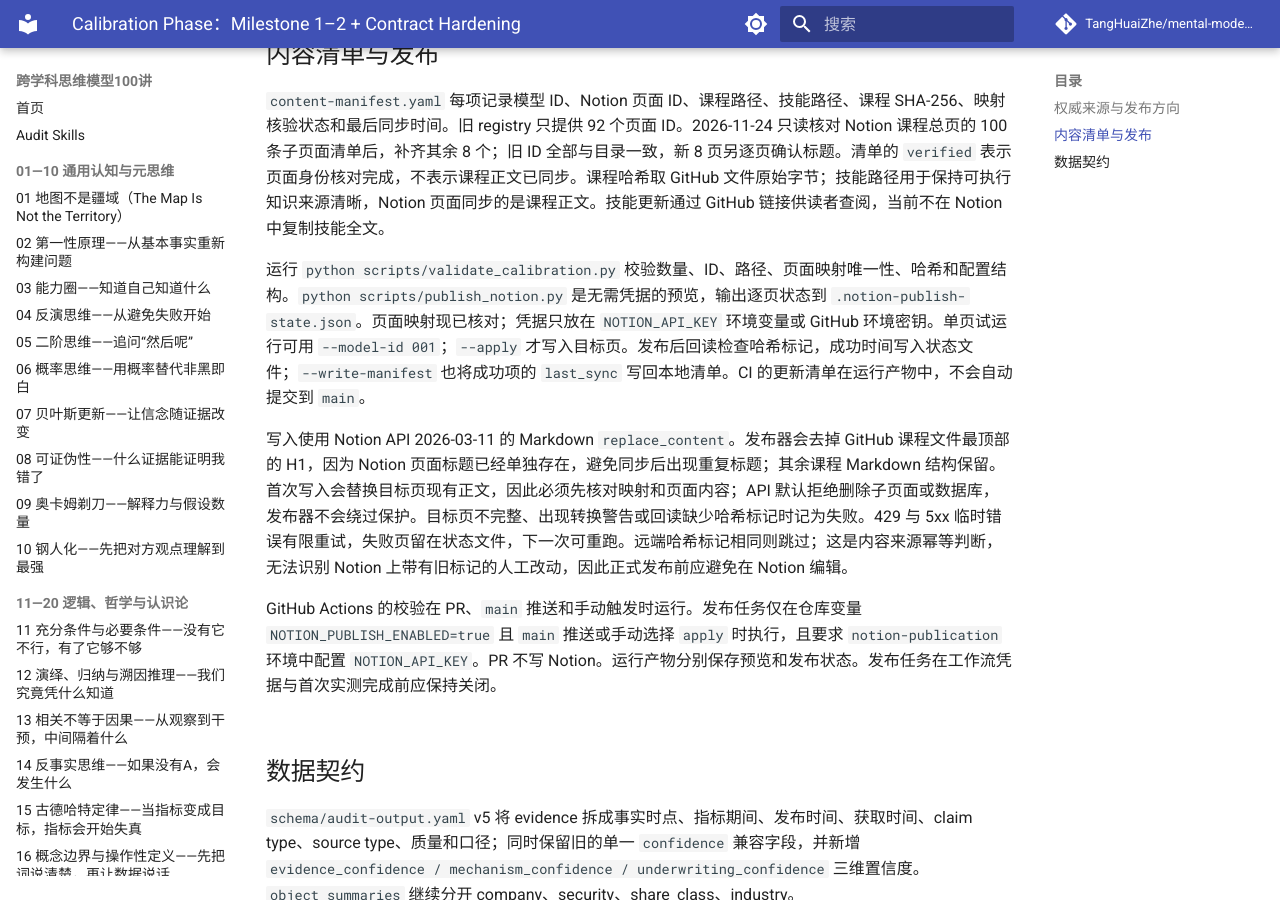
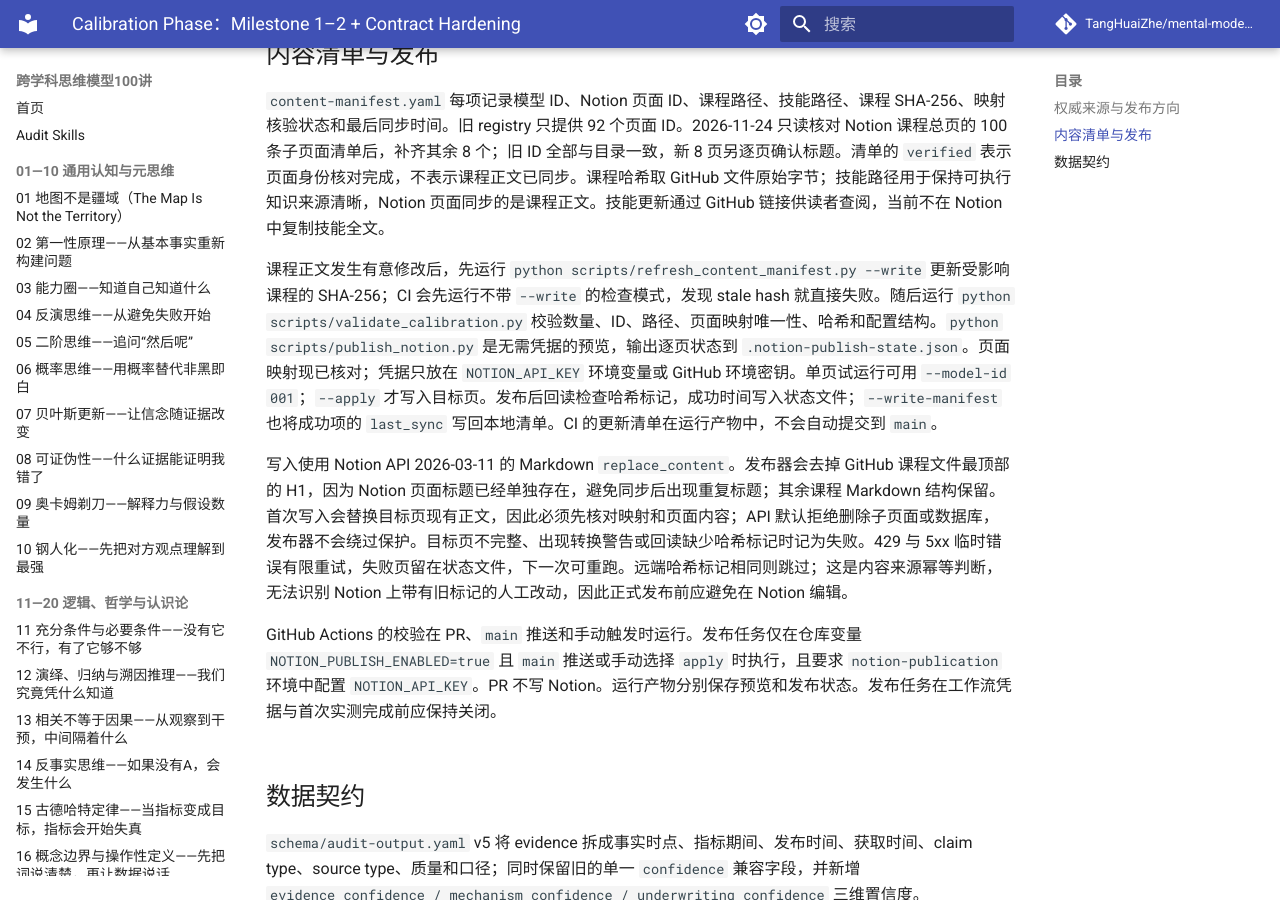
Before and after one commit to TangHuaiZhe/mental-models-audit, an MkDocs documentation site: the page built from docs/calibration.md, in a window 1280 px wide and 900 px high, scrolled down 475 px. Built offline with MkDocs 1.6.1 and Material for MkDocs 9.7.7, drawn with Linux system fonts in a browser that asks for light colours; comment, search, counter and statistics services are not loaded.

Commit message:
docs: document manifest hash refresh workflow

```diff
--- a/docs/calibration.md
+++ b/docs/calibration.md
@@ -10,7 +10,7 @@ GitHub `main` 中的 `docs/course/`、`skills/`、`config/` 和 `schema/` 是唯
 
 `content-manifest.yaml` 每项记录模型 ID、Notion 页面 ID、课程路径、技能路径、课程 SHA-256、映射核验状态和最后同步时间。旧 registry 只提供 92 个页面 ID。2026-11-24 只读核对 Notion 课程总页的 100 条子页面清单后，补齐其余 8 个；旧 ID 全部与目录一致，新 8 页另逐页确认标题。清单的 `verified` 表示页面身份核对完成，不表示课程正文已同步。课程哈希取 GitHub 文件原始字节；技能路径用于保持可执行知识来源清晰，Notion 页面同步的是课程正文。技能更新通过 GitHub 链接供读者查阅，当前不在 Notion 中复制技能全文。
 
-运行 `python scripts/validate_calibration.py` 校验数量、ID、路径、页面映射唯一性、哈希和配置结构。`python scripts/publish_notion.py` 是无需凭据的预览，输出逐页状态到 `.notion-publish-state.json`。页面映射现已核对；凭据只放在 `NOTION_API_KEY` 环境变量或 GitHub 环境密钥。单页试运行可用 `--model-id 001`；`--apply` 才写入目标页。发布后回读检查哈希标记，成功时间写入状态文件；`--write-manifest` 也将成功项的 `last_sync` 写回本地清单。CI 的更新清单在运行产物中，不会自动提交到 `main`。
+课程正文发生有意修改后，先运行 `python scripts/refresh_content_manifest.py --write` 更新受影响课程的 SHA-256；CI 会先运行不带 `--write` 的检查模式，发现 stale hash 就直接失败。随后运行 `python scripts/validate_calibration.py` 校验数量、ID、路径、页面映射唯一性、哈希和配置结构。`python scripts/publish_notion.py` 是无需凭据的预览，输出逐页状态到 `.notion-publish-state.json`。页面映射现已核对；凭据只放在 `NOTION_API_KEY` 环境变量或 GitHub 环境密钥。单页试运行可用 `--model-id 001`；`--apply` 才写入目标页。发布后回读检查哈希标记，成功时间写入状态文件；`--write-manifest` 也将成功项的 `last_sync` 写回本地清单。CI 的更新清单在运行产物中，不会自动提交到 `main`。
 
 写入使用 Notion API 2026-03-11 的 Markdown `replace_content`。发布器会去掉 GitHub 课程文件最顶部的 H1，因为 Notion 页面标题已经单独存在，避免同步后出现重复标题；其余课程 Markdown 结构保留。首次写入会替换目标页现有正文，因此必须先核对映射和页面内容；API 默认拒绝删除子页面或数据库，发布器不会绕过保护。目标页不完整、出现转换警告或回读缺少哈希标记时记为失败。429 与 5xx 临时错误有限重试，失败页留在状态文件，下一次可重跑。远端哈希标记相同则跳过；这是内容来源幂等判断，无法识别 Notion 上带有旧标记的人工改动，因此正式发布前应避免在 Notion 编辑。
 
```
